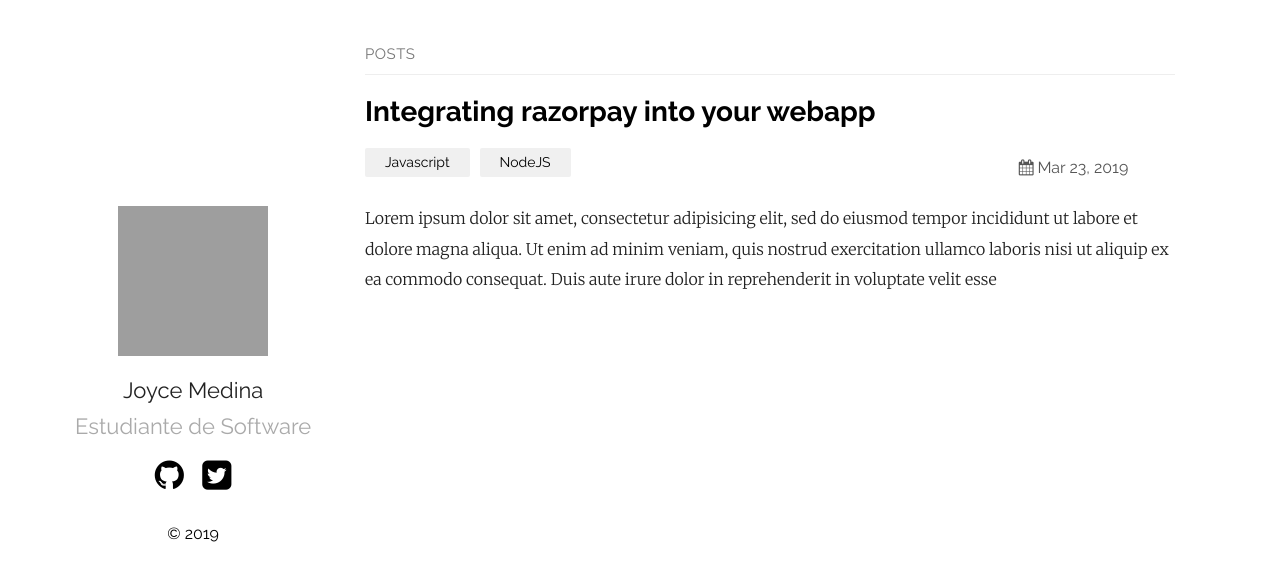
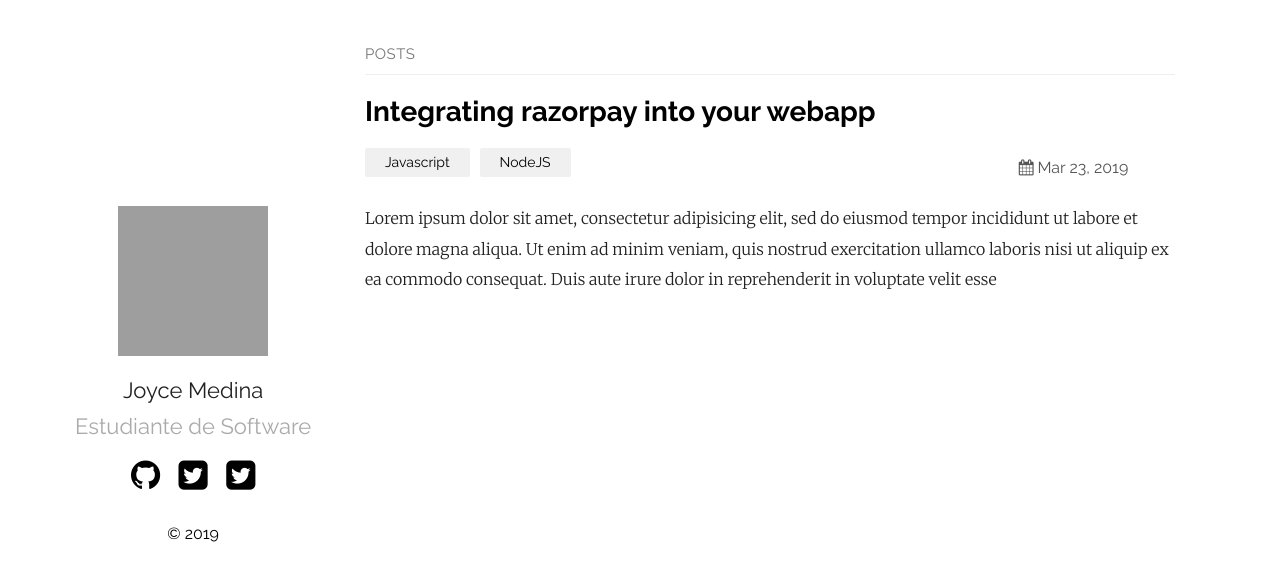
Before and after one commit to DaveNPlay/blo4, a Jekyll site: the page built from index.md, in a window 1280 px wide. Shown: the top 581 px of the page. Built offline with Jekyll 4.4.1, drawn with Linux system fonts in a browser that asks for light colours; grey boxes are pictures that could not be loaded.

Commit message:
Update default.html

```diff
--- a/_layouts/default.html
+++ b/_layouts/default.html
@@ -19,8 +19,8 @@
                 {%- if site.plainwhite.social_links.twitter -%}
                 <a href="https://twitter.com/{{ site.plainwhite.social_links.twitter }}"><li><i class="icon-twitter-squared"></i></li></a>
                 {%- endif -%}
-	        {%- if site.plainwhite.social_links.facebook -%}
-                <a href="https://facebook.com/{{ site.plainwhite.social_links.twitter }}"><li><i class="icon-facebook-squared"></i></li></a>
+	        {%- if site.plainwhite.social_links.twitter -%}
+                <a href="https://facebook.com/{{ site.plainwhite.social_links.facebook }}"><li><i class="icon-twitter-squared"></i></li></a>
                 {%- endif -%}
 			</ul>
 			<p>&copy; 2019</p>
```
